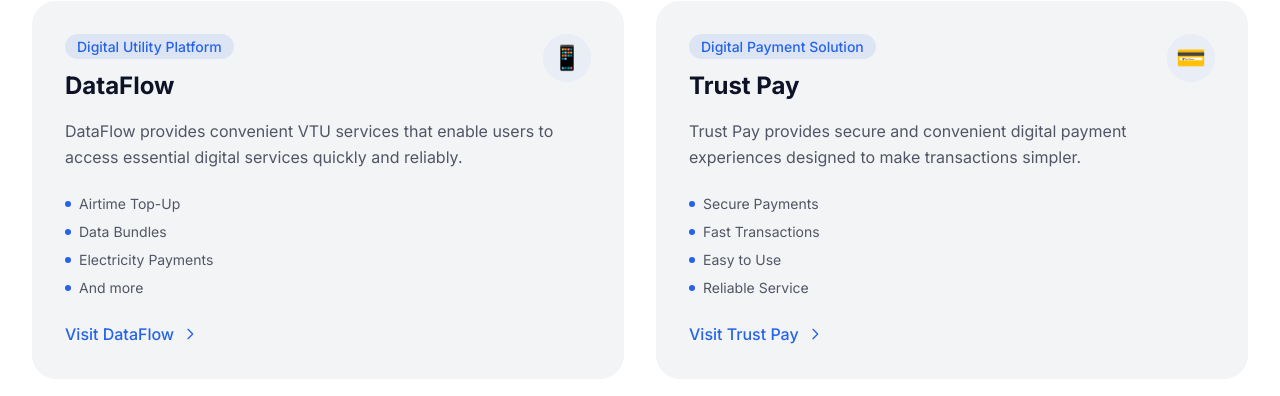
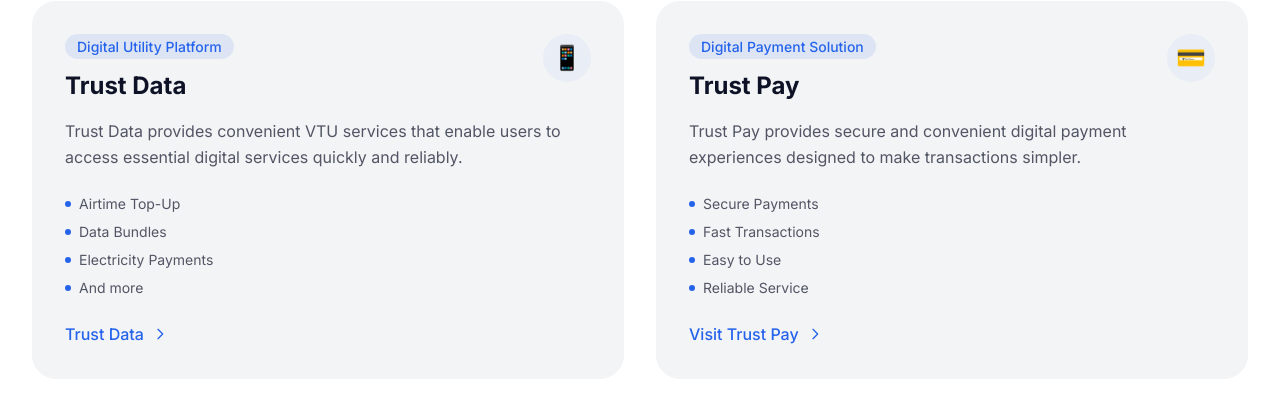
Before and after one commit to Msadiq365/trustlayer-global-web, a Next.js app: page /products in a window 1280 px wide. Shown: the part 356-752 px from the top of the page. Built offline with nearby package versions, Linux system fonts and the light colour scheme; no server answers.

Commit message:
Update: Rename DataFlow to Trust Data and update links

```diff
--- a/src/data/products.ts
+++ b/src/data/products.ts
@@ -12,13 +12,13 @@ export interface Product {
 
 export const products: Product[] = [
   {
-    id: 'dataflow',
-    name: 'DataFlow',
+    id: 'trustdata',
+    name: 'Trust Data',
     category: 'Digital Utility Platform',
     description:
-      'DataFlow provides convenient VTU services that enable users to access essential digital services quickly and reliably.',
-    ctaText: 'Visit DataFlow',
-    ctaLink: '#',
+      'Trust Data provides convenient VTU services that enable users to access essential digital services quickly and reliably.',
+    ctaText: 'Trust Data',
+    ctaLink: 'https://trustdata.trustlayers.com.ng',
     features: ['Airtime Top-Up', 'Data Bundles', 'Electricity Payments', 'And more'],
     icon: '📱',
     visibility: true,
@@ -30,7 +30,7 @@ export const products: Product[] = [
     description:
       'Trust Pay provides secure and convenient digital payment experiences designed to make transactions simpler.',
     ctaText: 'Visit Trust Pay',
-    ctaLink: '#',
+    ctaLink: 'https://pay.trustlayers.com.ng',
     features: ['Secure Payments', 'Fast Transactions', 'Easy to Use', 'Reliable Service'],
     icon: '💳',
     visibility: true,
```
